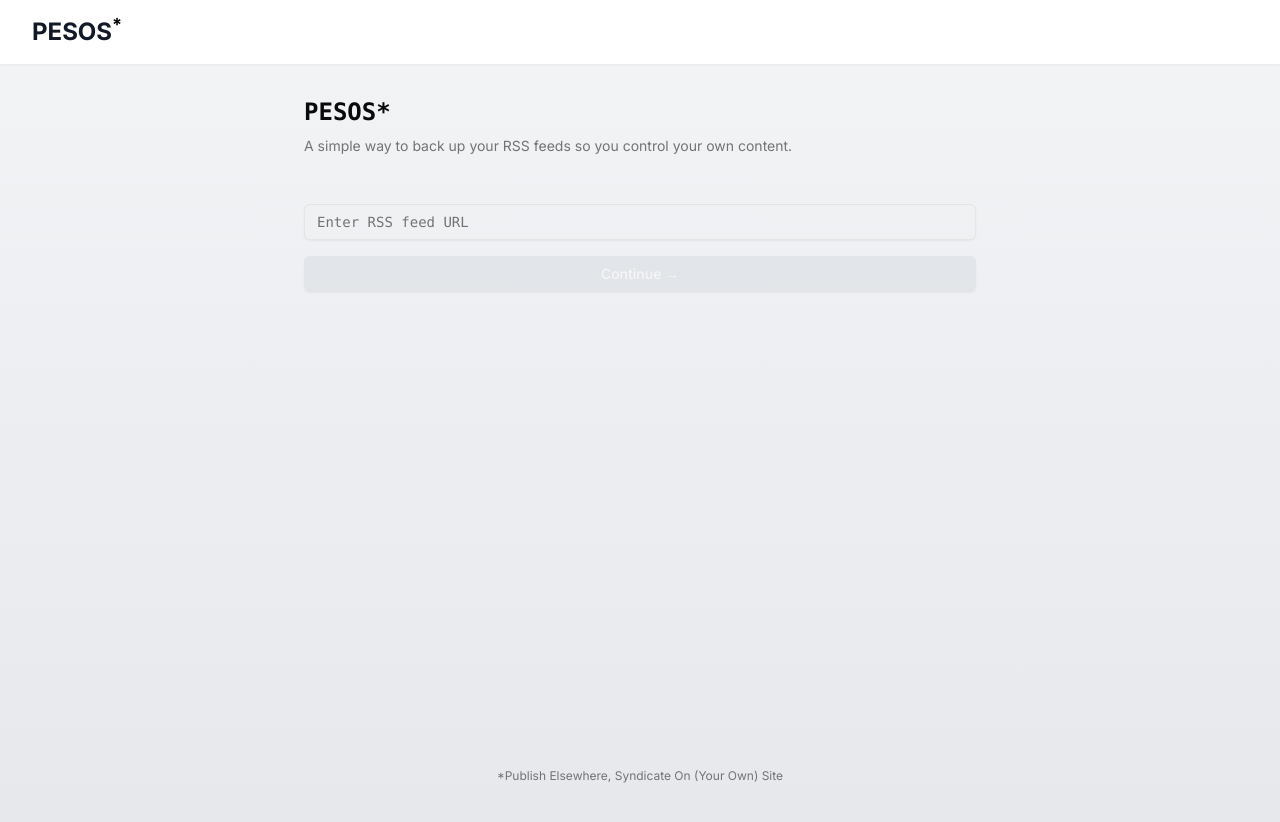
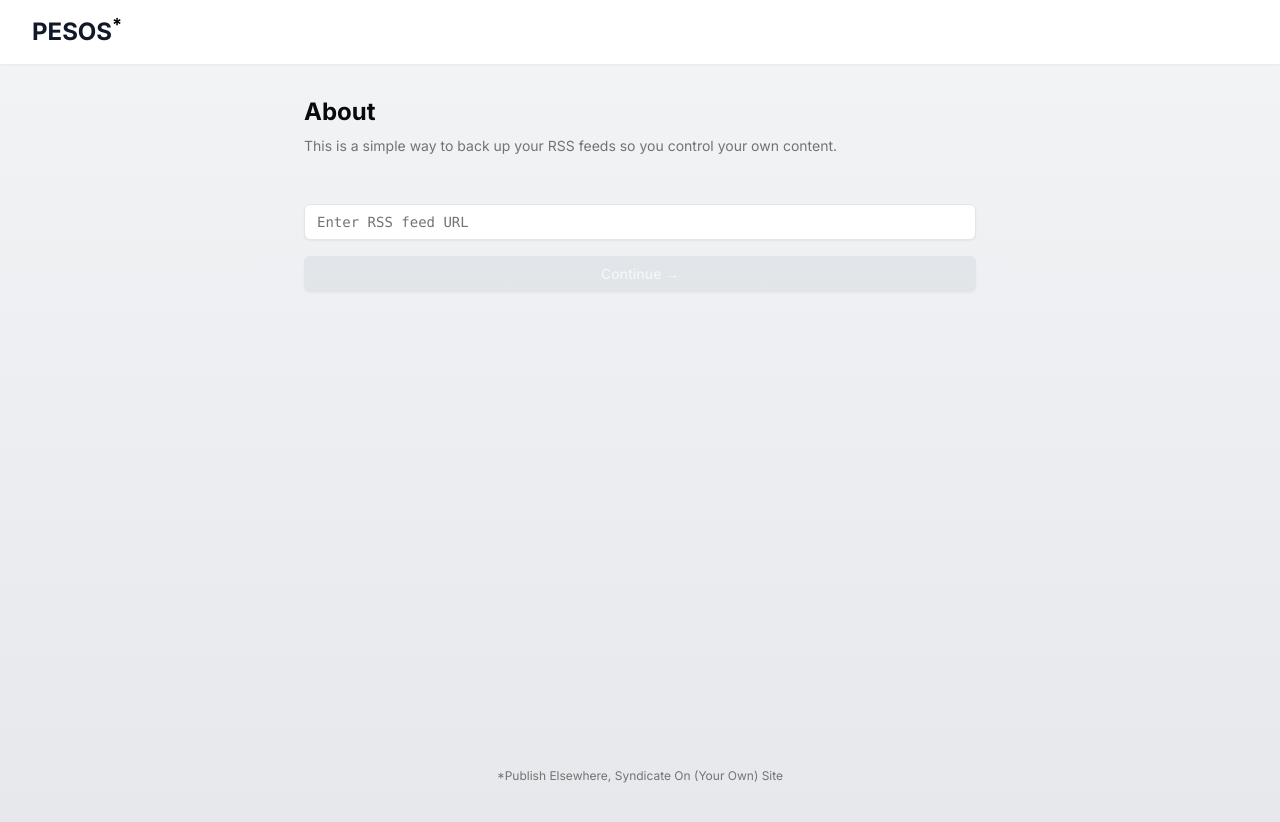
Before and after one commit to jonbell-lot23/pesos, a Next.js app: page / in a window 1280 px wide. Shown: the top 822 px of the page. Built offline with nearby package versions, Linux system fonts and the light colour scheme; no server answers.

Commit message:
Hunting down the problem

```diff
--- a/app/guest/export/page.tsx
+++ b/app/guest/export/page.tsx
@@ -67,33 +67,34 @@ export default function ExportPage() {
   };
 
   return (
-    <div className="flex min-h-screen flex-col p-8">
-      <div className="flex justify-between items-center mb-4">
-        <h1 className="text-4xl font-bold">Feed Items</h1>
-        <Button onClick={handleExport} className="text-xl">
-          Export
+    <div className="w-full flex justify-between items-center">
+      <div className="flex min-h-screen w-full flex-col p-8">
+        <div className="flex justify-center items-center mb-4">
+          <Button onClick={handleExport} className="text-sm hover:bg-blue-500">
+            Export as JSON
           </Button>
         </div>
         <Table>
           <TableHeader>
             <TableRow>
+              <TableHead>Date</TableHead>
               <TableHead>Title</TableHead>
-            <TableHead>Date</TableHead>
               <TableHead>Source</TableHead>
             </TableRow>
           </TableHeader>
           <TableBody>
             {feedItems.map((item, index) => (
               <TableRow key={index}>
-              <TableCell>{item.title}</TableCell>
                 <TableCell>
                   {new Date(item.pubDate).toLocaleDateString()}
                 </TableCell>
+                <TableCell>{item.title}</TableCell>
                 <TableCell>{item.source}</TableCell>
               </TableRow>
             ))}
           </TableBody>
         </Table>
       </div>
+    </div>
   );
 }
--- a/app/page.tsx
+++ b/app/page.tsx
@@ -120,9 +120,9 @@ export default function Page() {
   return (
     <div className="flex min-h-screen flex-col items-center p-8">
       <header className="w-full max-w-2xl mb-12">
-        <h1 className="font-mono text-2xl font-bold">PESOS*</h1>
+        <h1 className="text-2xl font-bold">About</h1>
         <p className="text-sm text-muted-foreground mt-2">
-          A simple way to back up your RSS feeds so you control your own
+          This is a simple way to back up your RSS feeds so you control your own
           content.
         </p>
       </header>
@@ -137,7 +137,7 @@ export default function Page() {
                 value={feed.url}
                 onChange={(e) => handleInputChange(feed.id, e.target.value)}
                 className={cn(
-                  "font-mono pr-24",
+                  "font-mono pr-24 bg-white",
                   index !== 0 &&
                     !feeds[index - 1].url &&
                     "opacity-50 cursor-not-allowed",
```
Lines whose indentation alone changed are shown as unchanged.
